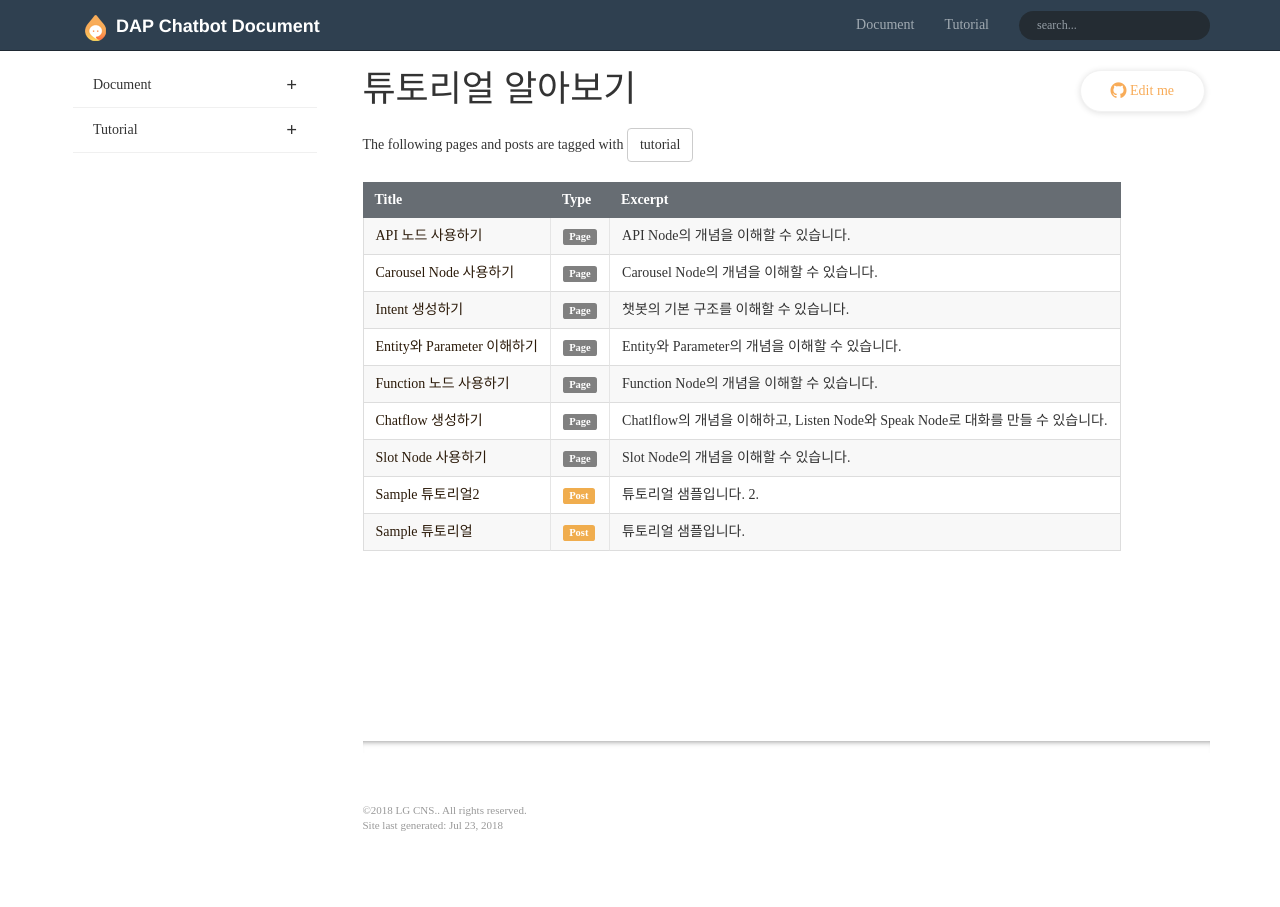
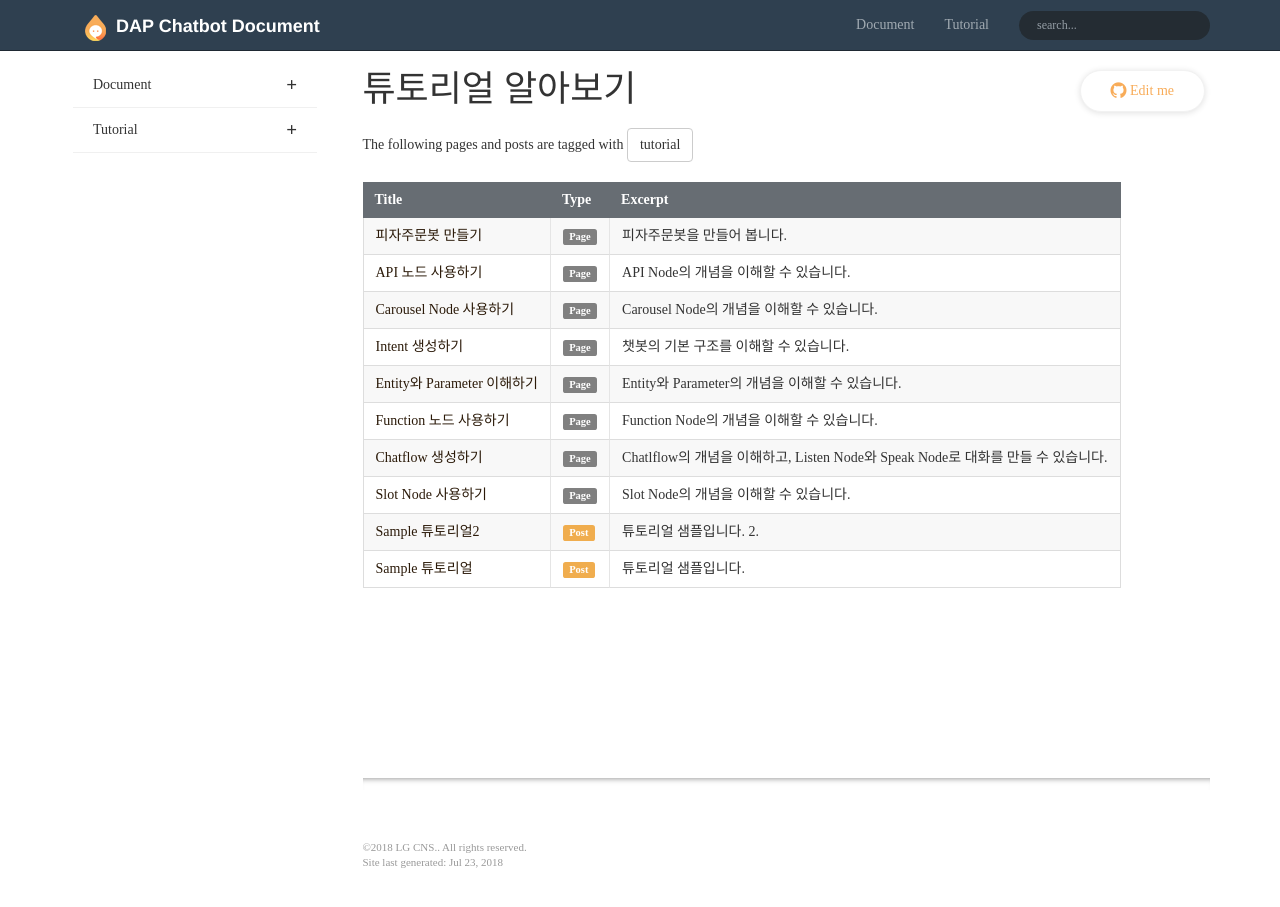
Before and after one commit to yangjasung/daplgcns.github.io, a Jekyll site: the page built from pages/tags/tag_tutorial.md, in a window 1280 px wide and 921 px high. Shown: the top 907 px of the window. Built offline with Jekyll 4.4.1, drawn with Linux system fonts in a browser that asks for light colours; nearby versions of some CDN libraries; some web fonts are replaced; comment, search, counter and statistics services are not loaded; part of the change alters nothing that is shown.

Commit message:
fixed tags

```diff
--- a/pages/tutorial/advanced_order_pizza_bot.md
+++ b/pages/tutorial/advanced_order_pizza_bot.md
@@ -1,7 +1,7 @@
 ---
 title: 피자주문봇 만들기
 keywords: 피자주문봇
-tags: [피자주문봇]
+tags: [tutorial, advanced]
 sidebar: tutorial_sidebar
 permalink: advanced_order_pizza_bot.html
 folder: 피자주문봇 만들기
```
